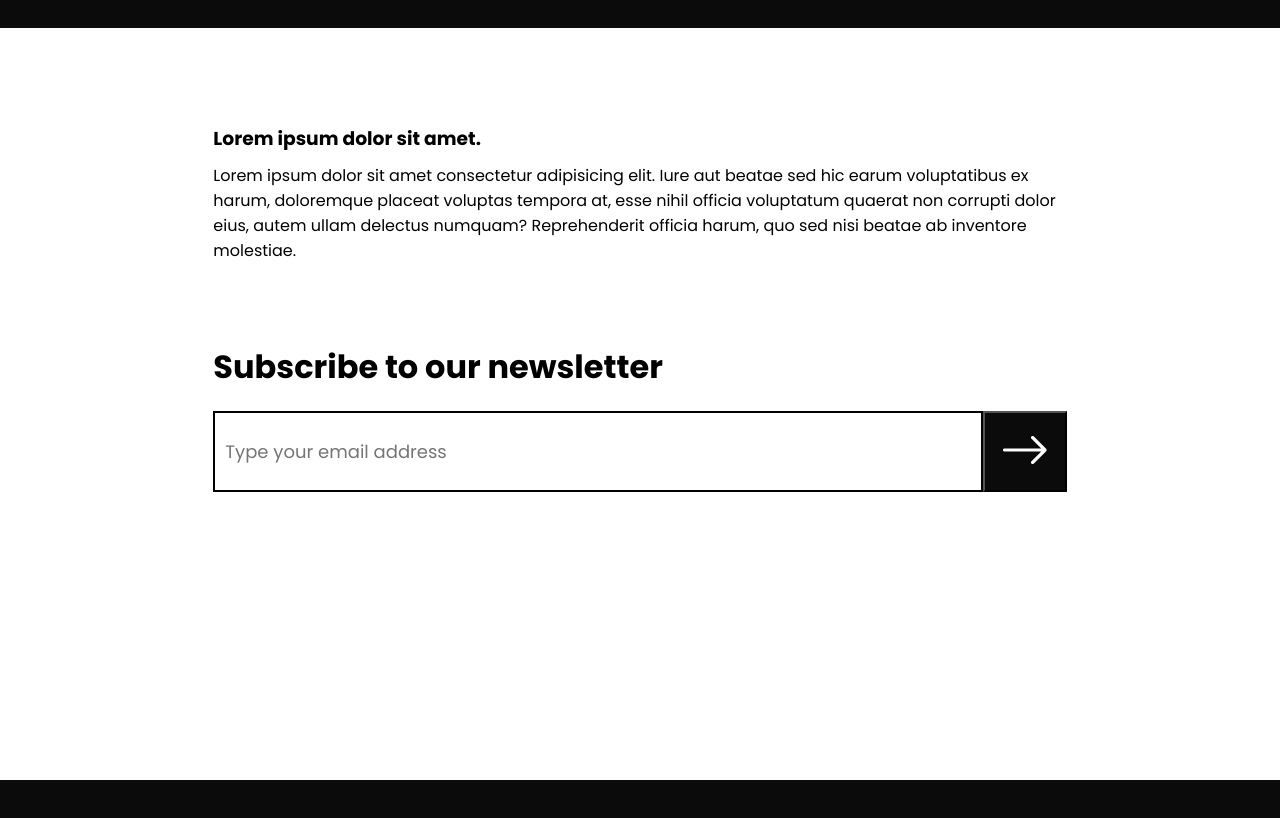
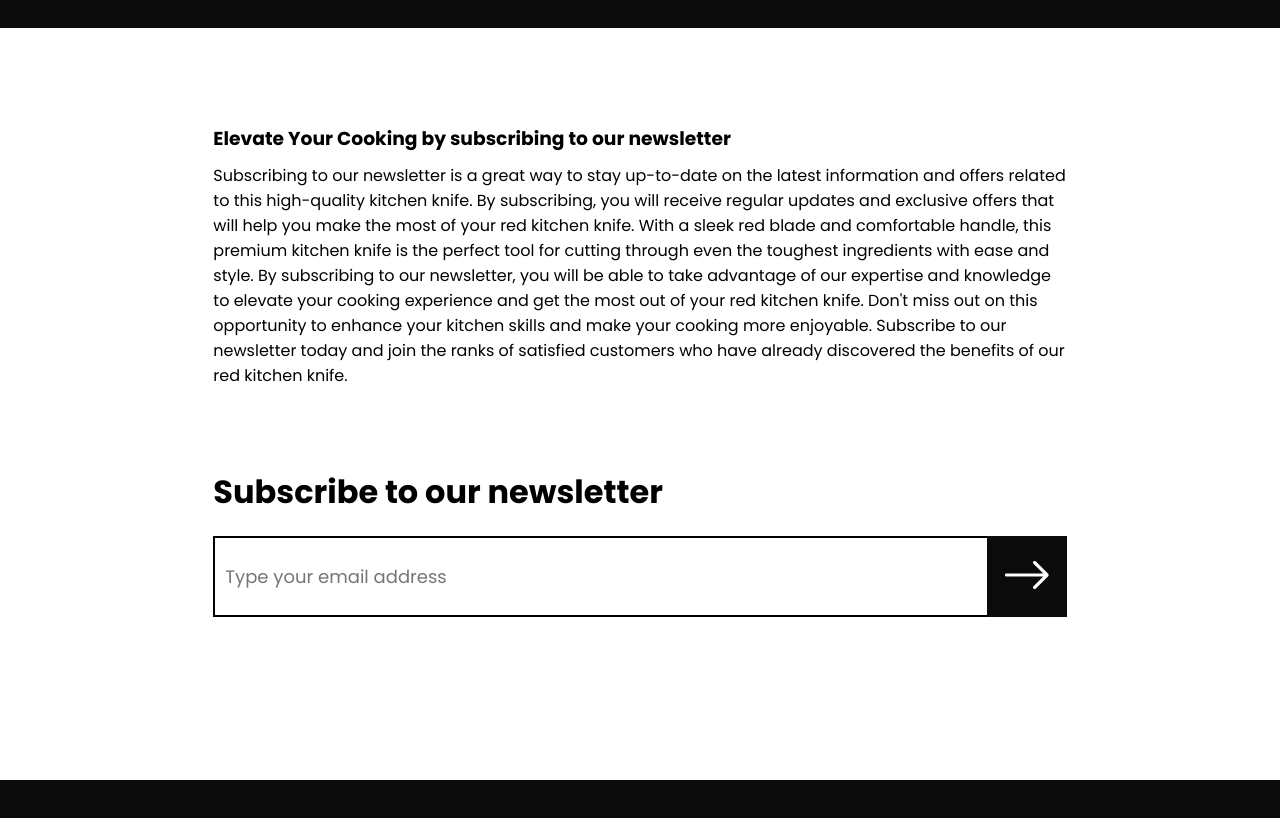
Before and after one commit to adventuring-cosmonaut/slice_project, a website: page slice_index.html in a window 1280 px wide. Shown: the part 3220-4038 px from the top of the page. Drawn offline with nearby package versions, Linux system fonts and the light colour scheme.

Commit message:
Replaced newsletter lorem with valid text

```diff
--- a/slice_index.html
+++ b/slice_index.html
@@ -159,13 +159,21 @@
         id="product_contact_signup_section"
         class="product_contact_signup_section"
       >
-        <h3>Lorem ipsum dolor sit amet.</h3>
+        <h3>Elevate Your Cooking by subscribing to our newsletter</h3>
         <p>
-          Lorem ipsum dolor sit amet consectetur adipisicing elit. Iure aut
-          beatae sed hic earum voluptatibus ex harum, doloremque placeat
-          voluptas tempora at, esse nihil officia voluptatum quaerat non
-          corrupti dolor eius, autem ullam delectus numquam? Reprehenderit
-          officia harum, quo sed nisi beatae ab inventore molestiae.
+          Subscribing to our newsletter is a great way to stay up-to-date on the
+          latest information and offers related to this high-quality kitchen
+          knife. By subscribing, you will receive regular updates and exclusive
+          offers that will help you make the most of your red kitchen knife.
+          With a sleek red blade and comfortable handle, this premium kitchen
+          knife is the perfect tool for cutting through even the toughest
+          ingredients with ease and style. By subscribing to our newsletter, you
+          will be able to take advantage of our expertise and knowledge to
+          elevate your cooking experience and get the most out of your red
+          kitchen knife. Don't miss out on this opportunity to enhance your
+          kitchen skills and make your cooking more enjoyable. Subscribe to our
+          newsletter today and join the ranks of satisfied customers who have
+          already discovered the benefits of our red kitchen knife.
         </p>
         <h1>Subscribe to our newsletter</h1>
         <form class="newsletter">
--- a/stylesheet/slice_style.css
+++ b/stylesheet/slice_style.css
@@ -136,11 +136,12 @@ nav {
 
 .landing_button a {
   padding: 12px 25px;
-
-  color: var(--colour-white);
   background-color: var(--colour-dark-red);
 
   text-decoration: none;
+  color: var(--colour-white);
+
+  transition: 300ms ease;
 }
 
 .landing_button a:hover {
@@ -383,13 +384,20 @@ input:active {
   border-radius: none;
 }
 button {
+  margin-left: -2px;
   padding: 0 15px;
+  border: none;
   background-color: var(--colour-black);
 
   font-size: 5rem;
   color: var(--colour-white);
 
+  transition: 300ms ease;
+
   cursor: pointer;
+}
+button:hover {
+  background-color: var(--colour-dark-red);
 }
 .newsletter {
   display: flex;
```
